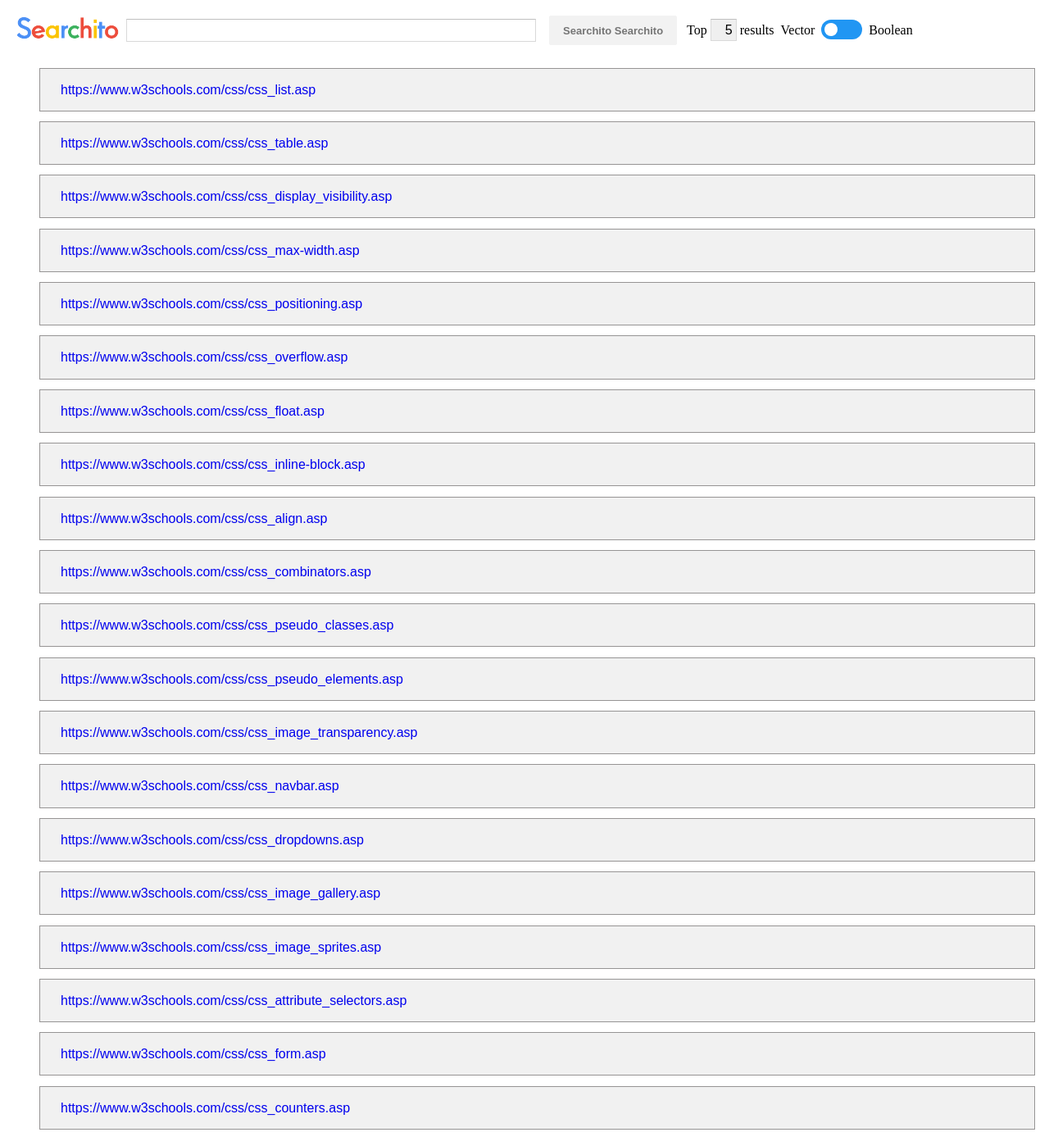
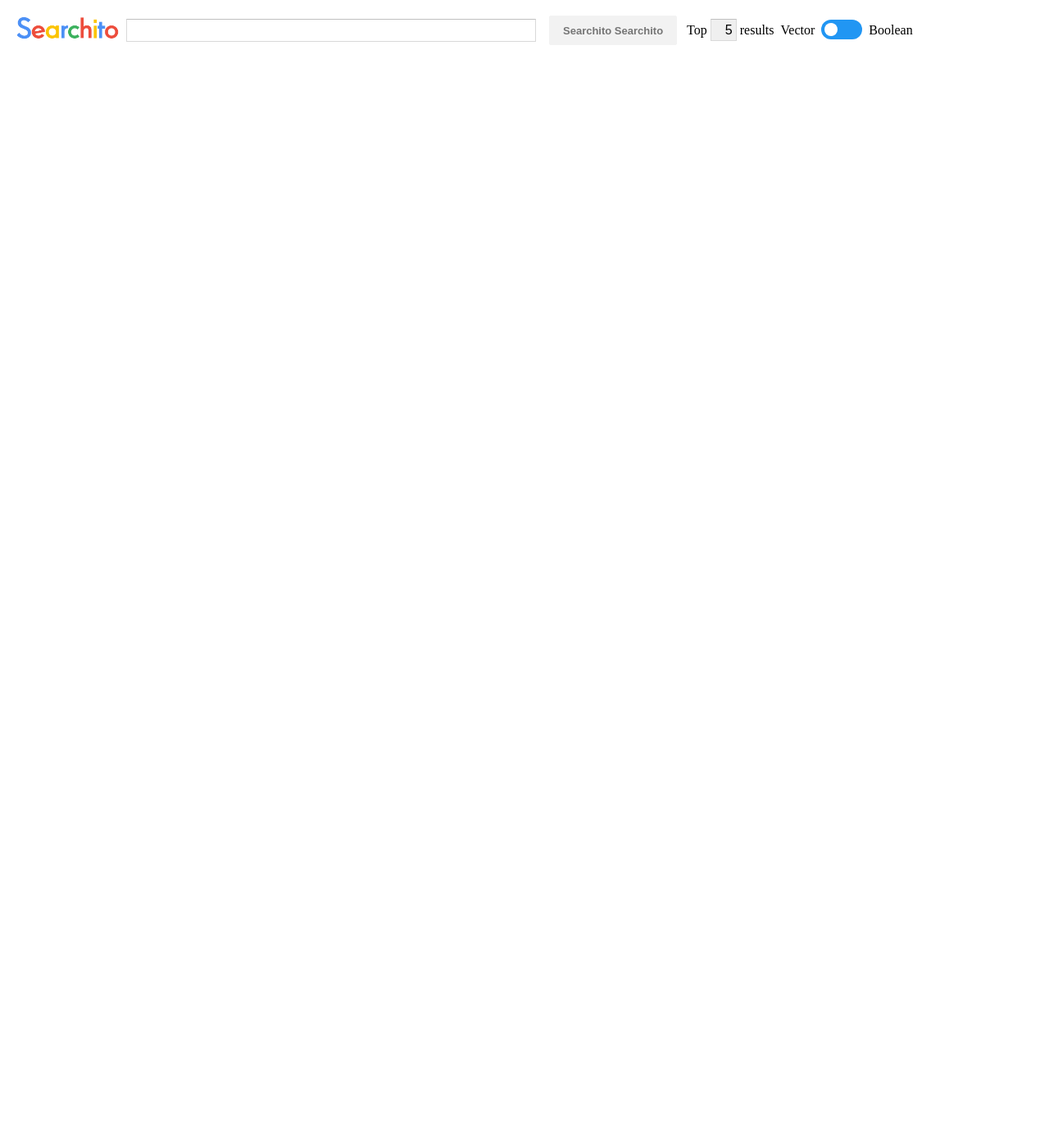
Before and after one commit to jimboelessar/Searchito, a Flask app: template templates/search.html in a window 1280 px wide. Shown: the whole page at 82% size. After the commit the page ends 55 px from the top, so only its background shows below. Run offline with Flask 2, Linux system fonts and the light colour scheme; the template is opened without the code that fills it, so the values that code supplies are empty.

Commit message:
removed the dummy links

```diff
--- a/templates/search.html
+++ b/templates/search.html
@@ -56,26 +56,7 @@
             </header>
             <main>
                 <ul id="doclist">
-                    <li><a href="https://www.w3schools.com/css/css_list.asp">https://www.w3schools.com/css/css_list.asp</a></li>
-                    <li><a href="https://www.w3schools.com/css/css_table.asp">https://www.w3schools.com/css/css_table.asp</a></li>
-                    <li><a href="https://www.w3schools.com/css/css_display_visibility.asp">https://www.w3schools.com/css/css_display_visibility.asp</a></li>
-                    <li><a href="https://www.w3schools.com/css/css_max-width.asp">https://www.w3schools.com/css/css_max-width.asp</a></li>
-                    <li><a href="https://www.w3schools.com/css/css_positioning.asp">https://www.w3schools.com/css/css_positioning.asp</a></li>
-                    <li><a href="https://www.w3schools.com/css/css_overflow.asp">https://www.w3schools.com/css/css_overflow.asp</a></li>
-                    <li><a href="https://www.w3schools.com/css/css_float.asp">https://www.w3schools.com/css/css_float.asp</a></li>
-                    <li><a href="https://www.w3schools.com/css/css_inline-block.asp">https://www.w3schools.com/css/css_inline-block.asp</a></li>
-                    <li><a href="https://www.w3schools.com/css/css_align.asp">https://www.w3schools.com/css/css_align.asp</a></li>
-                    <li><a href="https://www.w3schools.com/css/css_combinators.asp">https://www.w3schools.com/css/css_combinators.asp</a></li>
-                    <li><a href="https://www.w3schools.com/css/css_pseudo_classes.asp">https://www.w3schools.com/css/css_pseudo_classes.asp</a></li>
-                    <li><a href="https://www.w3schools.com/css/css_pseudo_elements.asp">https://www.w3schools.com/css/css_pseudo_elements.asp</a></li>
-                    <li><a href="https://www.w3schools.com/css/css_image_transparency.asp">https://www.w3schools.com/css/css_image_transparency.asp</a></li>
-                    <li><a href="https://www.w3schools.com/css/css_navbar.asp">https://www.w3schools.com/css/css_navbar.asp</a></li>
-                    <li><a href="https://www.w3schools.com/css/css_dropdowns.asp">https://www.w3schools.com/css/css_dropdowns.asp</a></li>
-                    <li><a href="https://www.w3schools.com/css/css_image_gallery.asp">https://www.w3schools.com/css/css_image_gallery.asp</a></li>
-                    <li><a href="https://www.w3schools.com/css/css_image_sprites.asp">https://www.w3schools.com/css/css_image_sprites.asp</a></li>
-                    <li><a href="https://www.w3schools.com/css/css_attribute_selectors.asp">https://www.w3schools.com/css/css_attribute_selectors.asp</a></li>
-                    <li><a href="https://www.w3schools.com/css/css_form.asp">https://www.w3schools.com/css/css_form.asp</a></li>
-                    <li><a href="https://www.w3schools.com/css/css_counters.asp">https://www.w3schools.com/css/css_counters.asp</a></li>
+
                 </ul>
             </main>
             <footer>
```
